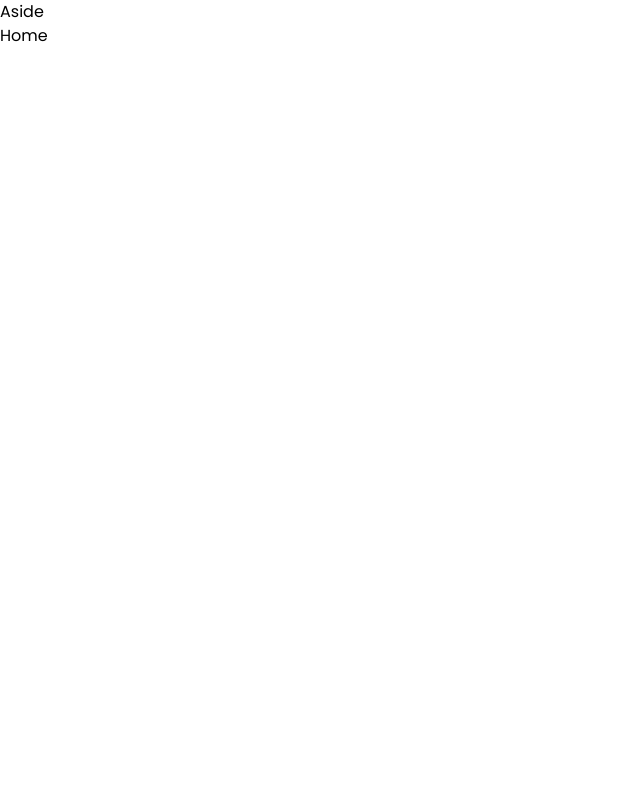
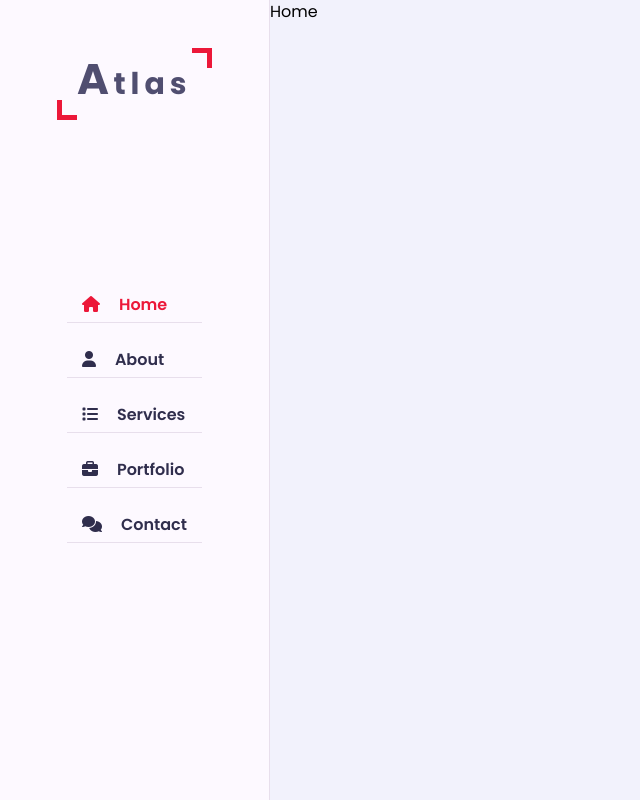
Before and after one commit to MdRasen/Modern-Portfolio-Website, a plain HTML site: page index.html in a window 1280 px wide. Shown: the whole page, without its empty margins (0-640 px from the left). Drawn offline with Linux system fonts and the light colour scheme; a web font is replaced by a local one.

Commit message:
Sidebar section completed

```diff
--- a/css/skins/color-1.css
+++ b/css/skins/color-1.css
@@ -0,0 +1,3 @@
+:root {
+    --skin-color: #ec1839;
+}
--- a/css/style.css
+++ b/css/style.css
@@ -1,4 +1,4 @@
-@import url('https://fonts.googleapis.com/css2?family=Clicker+Script&family=Lato:wght@300;400;700;900&family=Poppins:wght@200;300;400;500;600&display=swap');
+@import url('https://fonts.googleapis.com/css2?family=Clicker+Script&family=Lato:wght@300;400;700;900&family=Poppins:wght@200;300;400;500;600;700&display=swap');
 
 :root {
     --bg-black-900: #f2f2fc;
@@ -28,4 +28,150 @@ body {
     box-sizing: border-box;
 }
 
+ul {
+    list-style: none;
+}
+
+.section {
+    background: var(--bg-black-900);
+    min-height: 100vh;
+    display: block;
+    position: fixed;
+    left: 270px;
+    top: 0;
+    right: 0;
+    z-index: 0;
+    opacity: 1;
+}
+
 /* Global CSS End */
+
+/* Aside Start */
+.aside {
+    width: 270px;
+    height: 100%;
+    background: var(--bg-black-100);
+    position: fixed;
+    left: 0;
+    top: 0;
+    padding: 30px;
+    z-index: 10;
+    display: flex;
+    justify-content: center;
+    align-items: center;
+    border-right: 1px solid var(--bg-black-50);
+}
+
+.aside .logo {
+    position: absolute;
+    top: 50px;
+    font-size: 30px;
+    text-transform: capitalize;
+}
+
+.aside .logo a {
+    color: var(--text-black-700);
+    font-weight: 700;
+    padding: 15px 20px;
+    font-size: 30px;
+    letter-spacing: 5px;
+    position: relative;
+}
+
+.aside .logo a span {
+    font-family: 'Clicker Script', cursive;
+    font-size: 40px;
+}
+
+.aside .logo a::before {
+    content: '';
+    position: absolute;
+    width: 20px;
+    height: 20px;
+    border-bottom: 5px solid var(--skin-color);
+    border-left: 5px solid var(--skin-color);
+    bottom: 0;
+    left: 0;
+}
+
+.aside .logo a::after {
+    content: '';
+    position: absolute;
+    width: 20px;
+    height: 20px;
+    border-top: 5px solid var(--skin-color);
+    border-right: 5px solid var(--skin-color);
+    top: 0;
+    right: 0;
+}
+
+.aside .nav-toggler {
+    height: 40px;
+    width: 45px;
+    border: 1px solid var(--bg-black-50);
+    cursor: pointer;
+    position: fixed;
+    left: 300px;
+    top: 20px;
+    border-radius: 5px;
+    background: var(--bg-black-100);
+    display: none;
+    justify-content: center;
+    align-items: center;
+}
+
+.aside .nav-toggler span {
+    height: 2px;
+    width: 18px;
+    background: var(--skin-color);
+    display: inline-block;
+    position: relative;
+}
+
+.aside .nav-toggler span::before {
+    content: '';
+    height: 2px;
+    width: 18px;
+    background: var(--skin-color);
+    position: absolute;
+    top: -6px;
+    left: 0;
+}
+
+.aside .nav-toggler span::after {
+    content: '';
+    height: 2px;
+    width: 18px;
+    background: var(--skin-color);
+    position: absolute;
+    top: 6px;
+    left: 0;
+}
+
+.aside .nav {
+    margin-top: 50px;
+}
+
+.aside .nav li {
+    margin-bottom: 20px;
+    display: block;
+}
+
+.aside .nav li a {
+    font-size: 16px;
+    font-weight: 600;
+    display: block;
+    border-bottom: 1px solid var(--bg-black-50);
+    color: var(--text-black-900);
+    padding: 5px 15px;
+}
+
+.aside .nav li a.active {
+    color: var(--skin-color);
+}
+
+.aside .nav li a i {
+    margin-right: 15px;
+}
+
+/* Aside End */
--- a/index.html
+++ b/index.html
@@ -18,7 +18,19 @@
     <div class="main-container">
         <!-- Aside Start -->
         <div class="aside">
-            Aside
+            <div class="logo">
+                <a href="#"><span>A</span>tlas</a>
+            </div>
+            <div class="nav-toggler">
+                <span></span>
+            </div>
+            <ul class="nav">
+                <li><a href="#" class="active"><i class="fa fa-home"></i> Home</a></li>
+                <li><a href="#"><i class="fa fa-user"></i> About</a></li>
+                <li><a href="#"><i class="fa fa-list"></i> Services</a></li>
+                <li><a href="#"><i class="fa fa-briefcase"></i> Portfolio</a></li>
+                <li><a href="#"><i class="fa fa-comments"></i> Contact</a></li>
+            </ul>
         </div>
         <!-- Aside End -->
         <!-- Main Content Start -->
```
